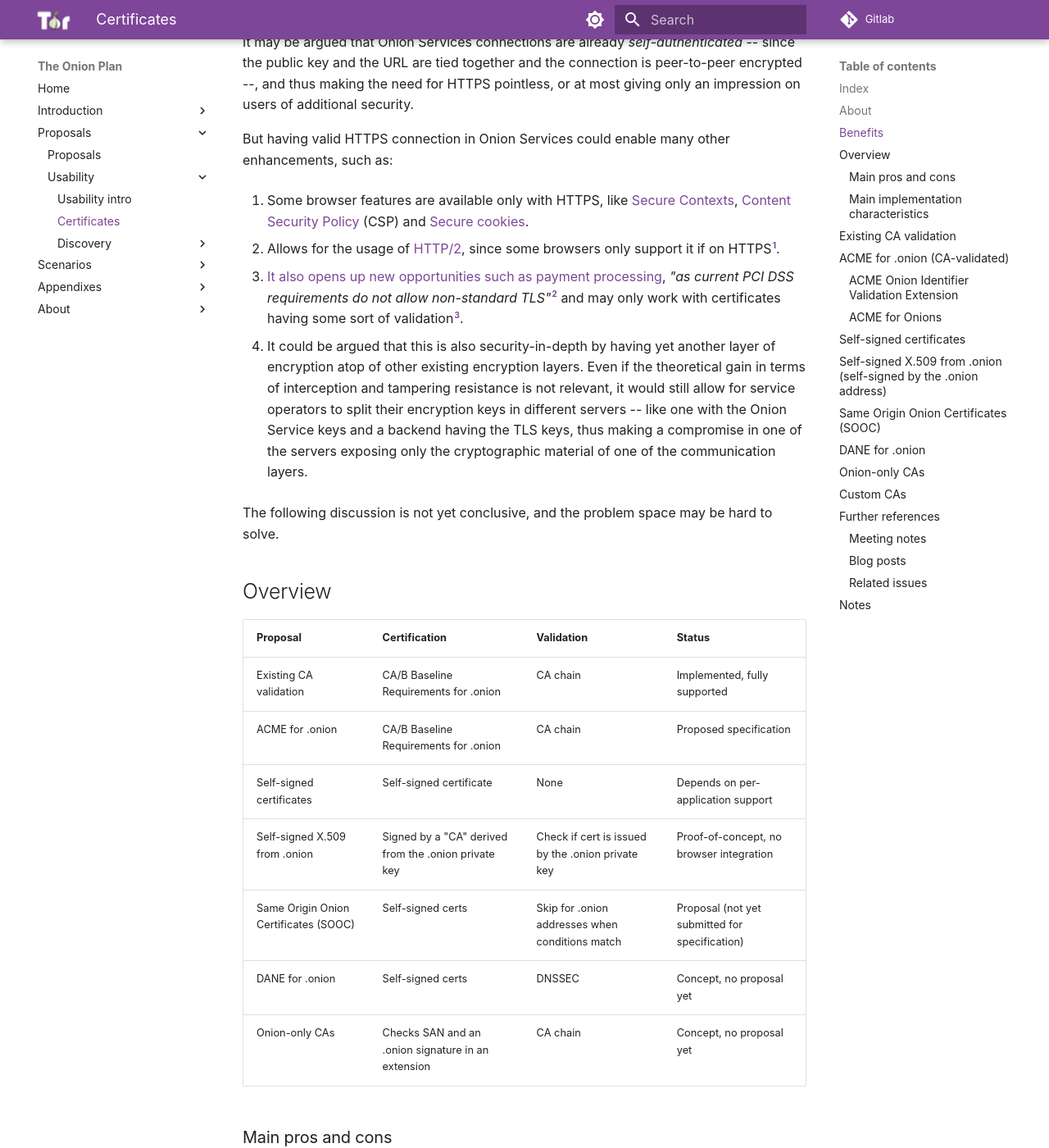
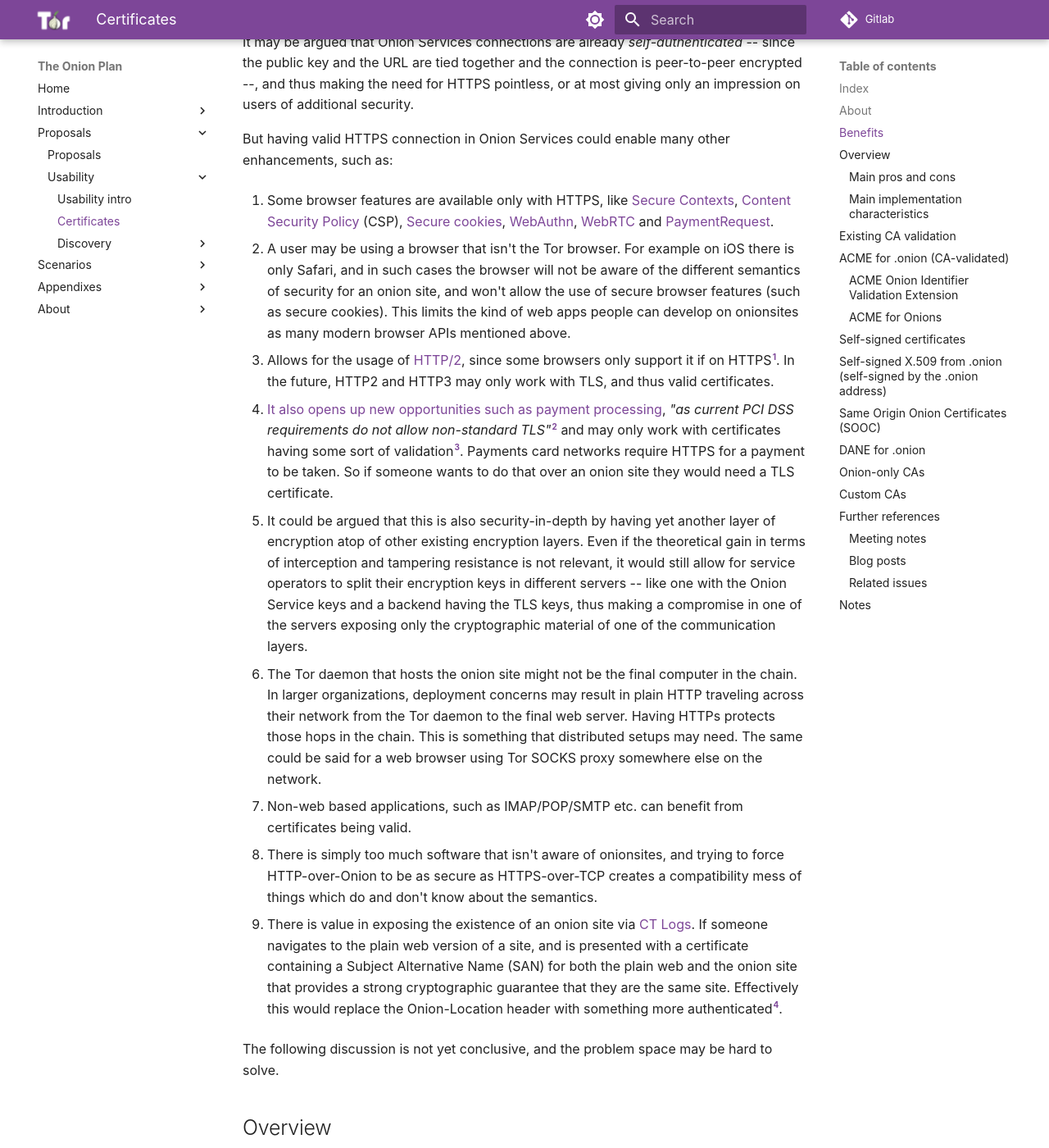
Before and after one commit to offsoc/onionplan, an MkDocs documentation site: the page built from docs/proposals/usability/certificates.md, in a window 1280 px wide and 1400 px high, scrolled down 1257 px. Shown: the whole window at 82% size. Built offline with MkDocs 1.6.1 and Material for MkDocs 9.7.7, drawn with Linux system fonts in a browser that asks for light colours; some of the changed text lies outside the part shown.

Commit message:
Feat: proposals: certificates: more benefits (thanks to @micah)
Improves the Benefits section from the Certificates proposals page.

Incorporates suggestions given by @micah.

```diff
--- a/docs/proposals/usability/certificates.md
+++ b/docs/proposals/usability/certificates.md
@@ -27,22 +27,57 @@ But having valid HTTPS connection in Onion Services could enable many other
 enhancements, such as:
 
 1. Some browser features are available only with HTTPS, like [Secure
-   Contexts][], [Content Security Policy][] (CSP) and [Secure cookies][].
+   Contexts][], [Content Security Policy][] (CSP), [Secure cookies][],
+   [WebAuthn][], [WebRTC][] and [PaymentRequest][].
 
-2. Allows for the usage of [HTTP/2][], since some browsers only support it if on
-   HTTPS[^http3-availability].
+2. A user may be using a browser that isn't the Tor browser.  For
+   example on iOS there is only Safari, and in such cases the browser
+   will not be aware of the different semantics of security for an onion
+   site, and won't allow the use of secure browser features (such as
+   secure cookies). This limits the kind of web apps people can develop
+   on onionsites as many modern browser APIs mentioned above.
 
-3. [It also opens up new opportunities such as payment processing][], _"as current
+3. Allows for the usage of [HTTP/2][], since some browsers only support it if
+   on HTTPS[^http3-availability]. In the future, HTTP2 and HTTP3 may only
+   work with TLS, and thus valid certificates.
+
+4. [It also opens up new opportunities such as payment processing][], _"as current
    PCI DSS requirements do not allow non-standard TLS"_[^pci-dss-tls] and may
    only work with certificates having some sort of validation[^pci-dss-self-signed].
+   Payments card networks require HTTPS for a payment to be taken. So if
+   someone wants to do that over an onion site they would need a TLS
+   certificate.
 
-4. It could be argued that this is also security-in-depth by having yet another
+5. It could be argued that this is also security-in-depth by having yet another
    layer of encryption atop of other existing encryption layers. Even if the
    theoretical gain in terms of interception and tampering resistance is not
    relevant, it would still allow for service operators to split their encryption
    keys in different servers -- like one with the Onion Service keys and a backend
    having the TLS keys, thus making a compromise in one of the servers exposing
    only the cryptographic material of one of the communication layers.
+
+6. The Tor daemon that hosts the onion site might not be the final
+   computer in the chain. In larger organizations, deployment concerns
+   may result in plain HTTP traveling across their network from the Tor
+   daemon to the final web server. Having HTTPs protects those hops in
+   the chain. This is something that distributed setups may need. The same
+   could be said for a web browser using Tor SOCKS proxy somewhere else on the
+   network.
+
+7. Non-web based applications, such as IMAP/POP/SMTP etc. can benefit
+   from certificates being valid.
+
+8. There is simply too much software that isn't aware of onionsites,
+   and trying to force HTTP-over-Onion to be as secure as HTTPS-over-TCP
+   creates a compatibility mess of things which do and don't know about
+   the semantics.
+
+9. There is value in exposing the existence of an onion site via [CT
+   Logs][]. If someone navigates to the plain web version of a site, and is
+   presented with a certificate containing a Subject Alternative Name (SAN) for
+   both the plain web and the onion site that provides a strong cryptographic
+   guarantee that they are the same site. Effectively this would replace the
+   Onion-Location header with something more authenticated[^non-ct-logs].
 
 The following discussion is not yet conclusive, and the problem space may be
 hard to solve.
@@ -76,9 +111,26 @@ hard to solve.
                         Guidance - page 106) goes instead towards a certificate trusted by a
                         Certificate Authority.
 
+[^non-ct-logs]: However, the argument about revealing an onion site that would like
+                to remain hidden, is a real one. For those services, it could
+                be considered options such as a non-[CT Logs][] issuing CA that may not be in
+                the "valid" set, but operated by a friendly to Tor organization, which is
+                added to Tor Browser as a valid certifier. The standards space may be
+                moving towards requiring CT log submissions at some point, so this is
+                something to keep an eye on. Another possibility would be to consider
+                writing a standard for hashing onion site names in [CT Logs][], so they can
+                be verified, but not revealed (such as what WhatsApp did in their
+                [Auditable Key Directory][]). Such a standard could take years to
+                get to place of usefulness, and probably encounter
+                resistance. Otherwise, the only option for such a service operator is
+                to have a self-signed certificate, or none at all.
+
 [Secure Contexts]: https://developer.mozilla.org/en-US/docs/Web/Security/Secure_Contexts
 [Secure cookies]: https://developer.mozilla.org/en-US/docs/Web/HTTP/Cookies#security
 [Content Security Policy]: https://developer.mozilla.org/en-US/docs/Web/HTTP/CSP
+[WebAuthn]: https://w3c.github.io/webauthn/
+[WebRTC]: https://webrtc.org/
+[PaymentRequest]: https://developer.mozilla.org/en-US/docs/Web/API/PaymentRequest
 [HTTP/2]: https://en.wikipedia.org/wiki/HTTP/2
 [HTTP/3]: https://en.wikipedia.org/wiki/HTTP/3
 [It also opens up new opportunities such as payment processing]: https://lists.torproject.org/pipermail/tor-dev/2023-April/014833.html
```
Also changed, not shown: other parts of docs/proposals/usability/certificates.md (+1 -0 lines).
